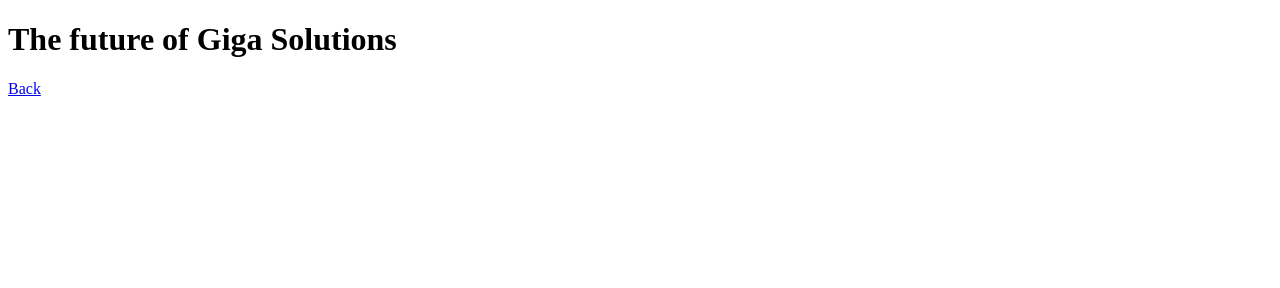
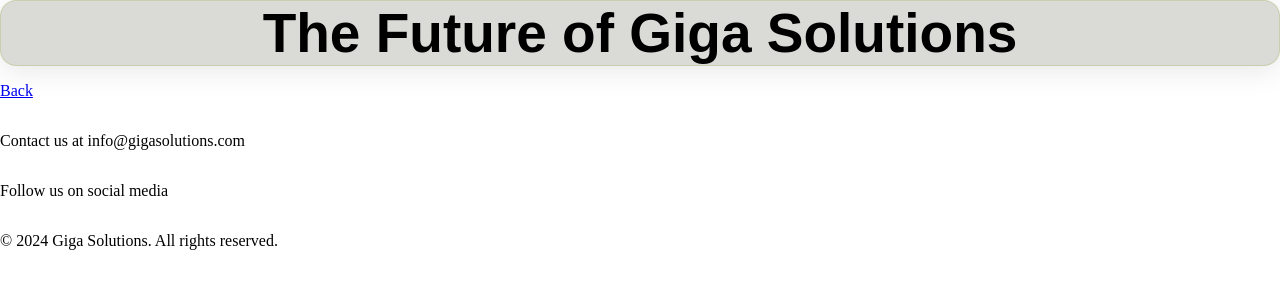
Before and after one commit to trmc0826-prog/Dag-2-egetarbeid, a plain HTML site: page Vision.html in a window 1280 px wide. Drawn offline with Linux system fonts and the light colour scheme.

Commit message:
Partners.html Vision.html style.css changes

```diff
--- a/Vision.html
+++ b/Vision.html
@@ -3,12 +3,21 @@
   <head>
     <meta charset="UTF-8" />
     <meta name="viewport" content="width=device-width, initial-scale=1.0" />
+    <link rel="stylesheet" href="style.css" />
     <title>Document</title>
   </head>
   <body>
-    <h1>The future of Giga Solutions</h1>
+    <h1>The Future of Giga Solutions</h1>
+      <p><a href="index.html">Back</a></p>
+      <div class="footer-middle">
+        <p>Contact us at info@gigasolutions.com</p>
+      </div>
+      <div class="footer-left">
+        <p>Follow us on social media</p>
+      </div>
+      <div class="footer-right">
+        <p>© 2024 Giga Solutions. All rights reserved.</p>
+      </div>
+    </footer>
   </body>
-  <footer>
-    <p><a href="index.html">Back</a></p>
-  </footer>
 </html>
--- a/style.css
+++ b/style.css
@@ -1,3 +1,10 @@
+body {
+  min-height: 100vh;
+  margin: 0;
+  display: flex;
+  flex-direction: column;
+}
+
 h1 {
   margin-bottom: 20px;
   justify-content: space-between;
@@ -5,6 +12,13 @@
   margin: 0;
   text-align: center;
   font-family: "archivo black", sans-serif;
+  /* From https://css.glass */
+  background: rgba(204, 204, 201, 0.73);
+  border-radius: 16px;
+  box-shadow: 0 4px 30px rgba(0, 0, 0, 0.1);
+  backdrop-filter: blur(17px);
+  -webkit-backdrop-filter: blur(17px);
+  border: 1px solid rgba(149, 156, 18, 0.2);
 }
 #nav-logo {
   color-scheme: blue;
@@ -39,12 +53,19 @@
   font-family: "Roboto", sans-serif;
 }
 footer {
-  background-color: #f1f1f1;
+  margin-top: auto;
   padding: 25px;
   text-align: right;
   align-items: center;
   display: flex;
   justify-content: space-between;
+  /* From https://css.glass */
+  background: rgba(204, 204, 201, 0.73);
+  border-radius: 16px;
+  box-shadow: 0 4px 30px rgba(0, 0, 0, 0.1);
+  backdrop-filter: blur(17px);
+  -webkit-backdrop-filter: blur(17px);
+  border: 1px solid rgba(149, 156, 18, 0.2);
 }
 footer p {
   margin: 0;
```
Also changed, not shown: index.html (+2 -2 lines).
